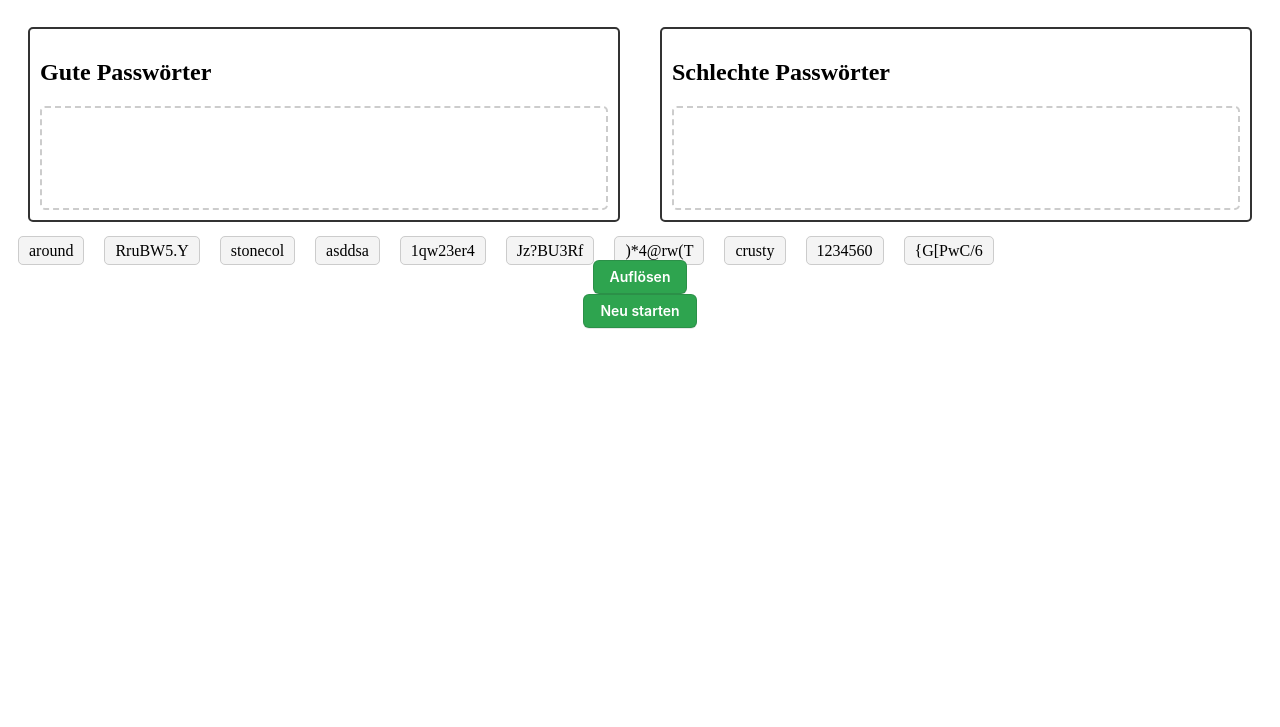
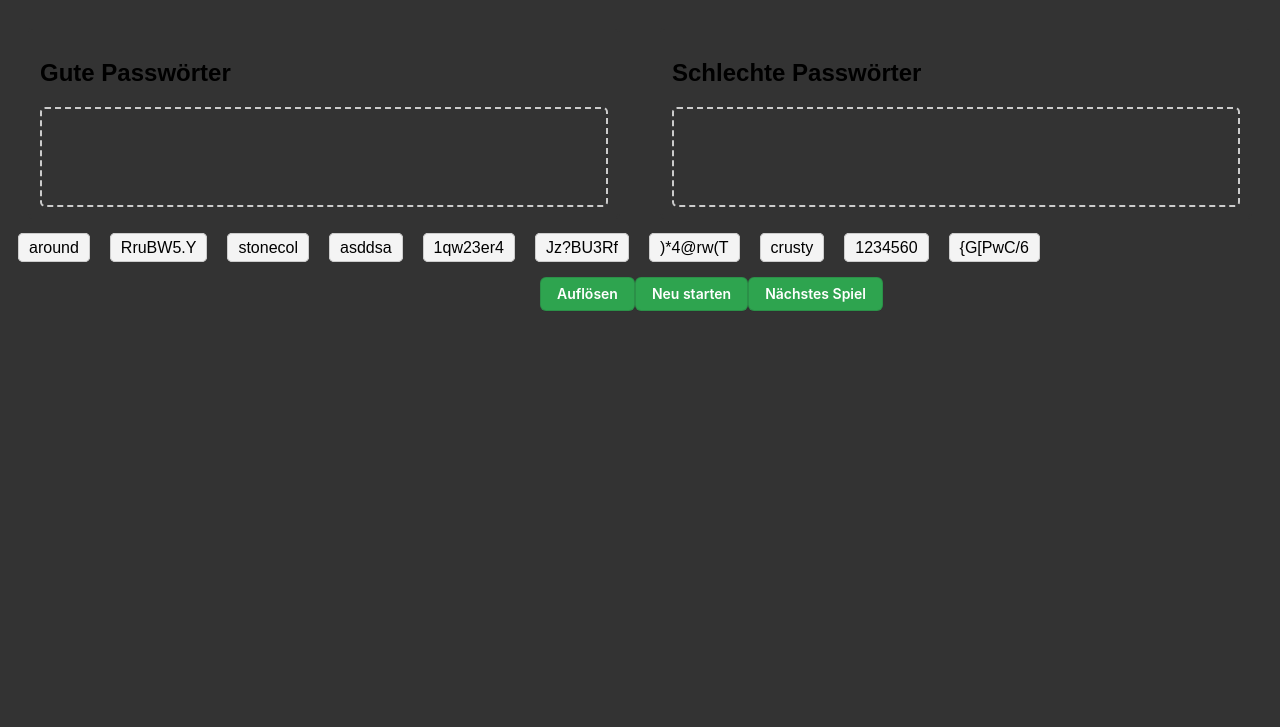
Before and after one commit to RudiVoeller/PasswordGame, a plain HTML site: page good_bad_password.html in a window 1280 px wide. Shown: the part 73-800 px from the top of the page. Drawn offline with Linux system fonts and the light colour scheme.

Commit message:
Add next game button and add css

```diff
--- a/good_bad_password.css
+++ b/good_bad_password.css
@@ -12,10 +12,12 @@
 }
 
 .droppable {
+    box-sizing: border-box;
     min-height: 100px;
     border: 2px dashed #ccc;
     border-radius: 5px;
     margin-top: 10px;
+    padding: 10px; /* Fügen Sie ein Padding hinzu, um Platz für das Passwort zu schaffen */
 }
 
 .draggable {
@@ -80,3 +82,21 @@
         background-color: #298e46;
         box-shadow: rgba(20, 70, 32, .2) 0 1px 0 inset;
     }
+#control-div {
+    display: flex;
+    justify-content: space-between;
+    width: 200px;
+    margin: auto;
+    margin-top: 20px; /* Fügt einen Abstand von 20px oben hinzu */
+}
+body {
+    font-family: Arial, sans-serif;
+    background-color: #333333; /* Ändern Sie die Hintergrundfarbe hier zu dunkelgrau */
+}
+
+#points {
+    font-size: 20px; /* Ändern Sie die Schriftgröße hier */
+    color: #ffffff; /* Ändern Sie die Textfarbe hier zu weiß */
+    text-align: center; /* Zentriert den Text */
+    display: flex;
+}
--- a/good_bad_password.html
+++ b/good_bad_password.html
@@ -23,8 +23,9 @@
 <div id="control-div">
     <input class="button" id="solve" type="button" value="Auflösen" onclick="onSolve()">
     <input class="button" id="restart" type="button" value="Neu starten" onclick="onRestart()">
-    <label id="points"></label>
+    <input class="button" id="next-game" type="button" value="Nächstes Spiel" onclick="onNextGame()"> <!-- Neuer Button zum Navigieren zum nächsten Spiel -->
 </div>
+<label id="points"></label> <!-- Punkteanzeige unterhalb der Buttons -->
 <script src="good_bad_password.js"></script>
 </body>
 </html>
```
